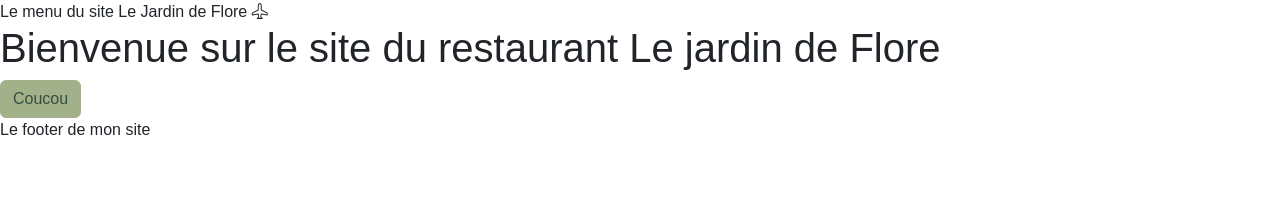
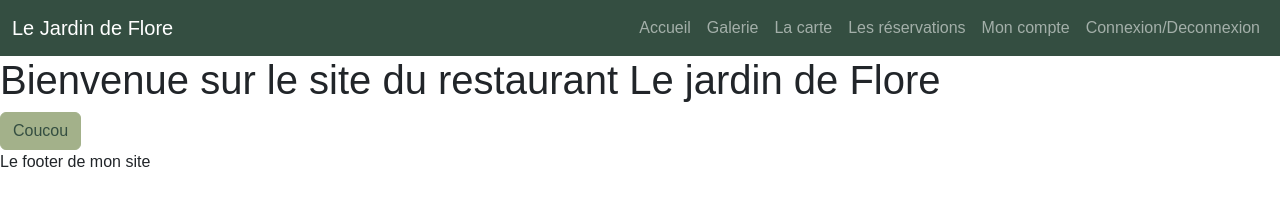
Before and after one commit to Ultimate35000/Le-jardin-de-Flore, a website with bundled scripts: page index.html in a window 1280 px wide. Built offline with nearby package versions, Linux system fonts and the light colour scheme; files whose address does not match are found by name; a web font is replaced by a local one.

Commit message:
Add site header

```diff
--- a/index.html
+++ b/index.html
@@ -12,7 +12,38 @@
 </head>
 <body>
 
-    <header>Le menu du site Le Jardin de Flore <i class="bi bi-airplane"></i></header>
+    <header>
+        <nav class="navbar navbar-expand-lg bg-black" data-bs-theme="dark">
+            <div class="container-fluid">
+              <a class="navbar-brand" href="/">Le Jardin de Flore</a>
+              <button class="navbar-toggler" type="button" data-bs-toggle="collapse" data-bs-target="#navbarSupportedContent" aria-controls="navbarSupportedContent" aria-expanded="false" aria-label="Toggle navigation">
+                <span class="navbar-toggler-icon"></span>
+              </button>
+              <div class="collapse navbar-collapse" id="navbarSupportedContent">
+                <ul class="navbar-nav ms-auto mb-2 mb-lg-0">
+                  <li class="nav-item">
+                    <a class="nav-link" href="/">Accueil</a>
+                  </li>
+                  <li class="nav-item">
+                    <a class="nav-link" href="/galerie">Galerie</a>
+                  </li>
+                  <li class="nav-item">
+                    <a class="nav-link" href="#">La carte</a>
+                  </li>
+                  <li class="nav-item">
+                    <a class="nav-link" href="#">Les réservations</a>
+                  </li>
+                  <li class="nav-item">
+                    <a class="nav-link" href="#">Mon compte</a>
+                  </li>
+                  <li class="nav-item">
+                    <a class="nav-link" href="#">Connexion/Deconnexion</a>
+                  </li>
+                </ul>
+              </div>
+            </div>
+          </nav>
+    </header>
 
     <main id="main-page">
         <!--Le contenu de la page sera injectée ici-->
```
